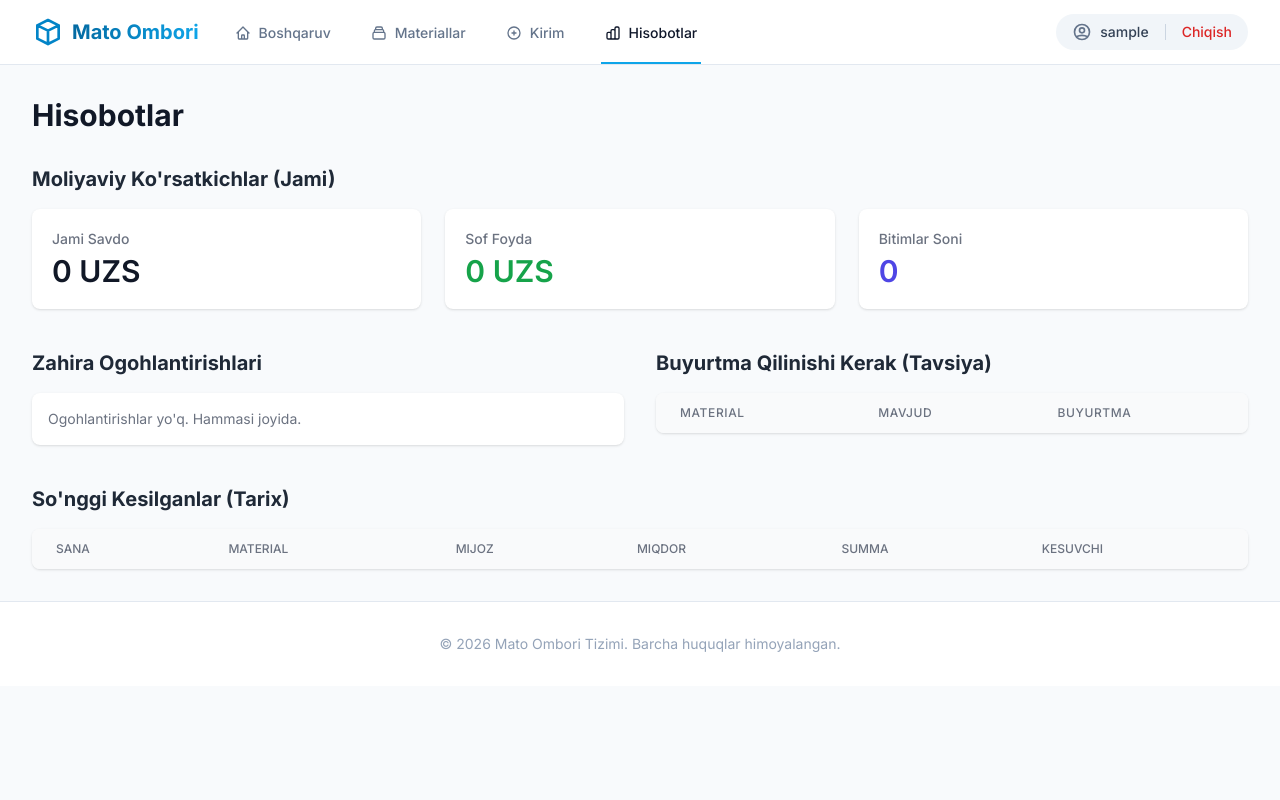
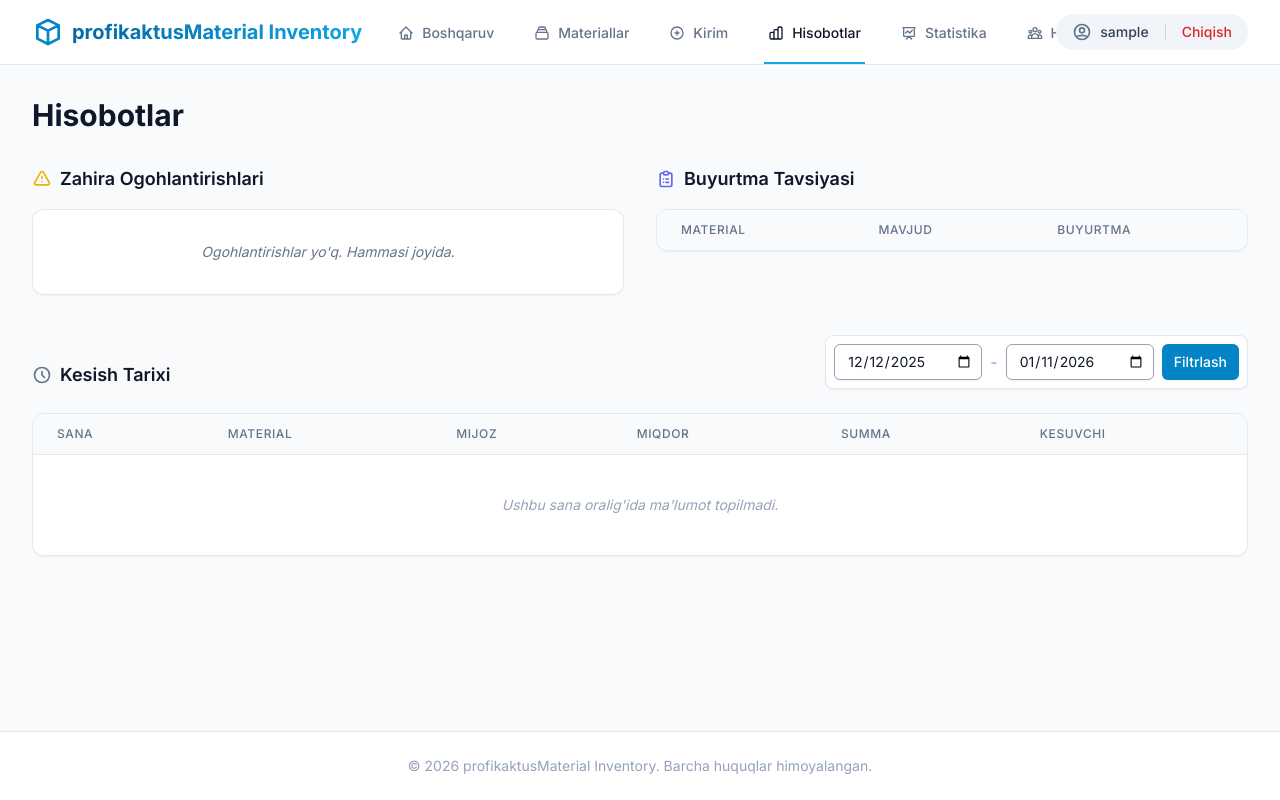
Before and after one commit to rasulkamolov/profikaktus, a PHP site: page /admin/reports.php in a window 1280 px wide. Run offline with PHP 8.4, Linux system fonts and the light colour scheme; the visitor is signed in with stand-in values (Sample User, id 1); data comes from the database, SQL or seed files in the repository; lists and menus that the app fills with data are empty; some libraries are stand-ins or nearby versions.

Commit message:
feat: Add statistics, date filters, and premium UI polish
- Implemented 'Statistika' page with Chart.js for financial visualization and date range filtering.
- Updated 'Hisobotlar' page to include date filters for transaction history.
- Refactored User Management to 'Hodimlar boshqaruvi' (Employees) with Edit capabilities.
- Polished UI with 'profikaktusMaterial Inventory' branding, fixed footer, and higher contrast input borders.
- Implemented split Meter/CM inputs across all forms.

```diff
--- a/public/admin/reports.php
+++ b/public/admin/reports.php
@@ -5,7 +5,11 @@ require_once __DIR__ . '/../../src/functions.php';
 
 require_role('admin');
 
-// 1. Stock Alerts
+// Date Filter
+$start_date = $_GET['start_date'] ?? date('Y-m-d', strtotime('-30 days'));
+$end_date = $_GET['end_date'] ?? date('Y-m-d');
+
+// 1. Stock Alerts (Real-time, not filtered by date)
 $alerts_query = "
     SELECT m.*,
     (SELECT COALESCE(SUM(current_length), 0) FROM rolls WHERE material_id = m.id) as total_stock
@@ -15,7 +19,7 @@ $alerts_query = "
 ";
 $alerts = $db->query($alerts_query);
 
-// 2. Reorder Report (Max - Current)
+// 2. Reorder Report (Real-time)
 $reorder_query = "
     SELECT m.name, m.max_stock_level,
     (SELECT COALESCE(SUM(current_length), 0) FROM rolls WHERE material_id = m.id) as total_stock
@@ -25,52 +29,40 @@ $reorder_query = "
 ";
 $reorder = $db->query($reorder_query);
 
-// 3. Profit/Loss Report (Overall)
-// Aggregate profit
-$profit_data = $db->querySingle("SELECT SUM(profit) as total_profit, SUM(price_sold) as total_revenue, COUNT(*) as total_sales FROM cuts", true);
-
-// Recent Transactions
-$transactions = $db->query("
+// 3. Transactions Filtered by Date
+$transactions_query = "
     SELECT c.*, m.name as material_name, u.username
     FROM cuts c
     JOIN materials m ON c.material_id = m.id
     JOIN users u ON c.user_id = u.id
+    WHERE date(c.created_at) BETWEEN :start AND :end
     ORDER BY c.created_at DESC
-    LIMIT 20
-");
+";
+$stmt = $db->prepare($transactions_query);
+$stmt->bindValue(':start', $start_date, SQLITE3_TEXT);
+$stmt->bindValue(':end', $end_date, SQLITE3_TEXT);
+$transactions = $stmt->execute();
 
 include __DIR__ . '/../../src/templates/header.php';
 ?>
 
-<div class="mb-8">
-    <h1 class="text-3xl font-bold text-gray-900">Hisobotlar</h1>
-</div>
-
-<!-- Financial Summary -->
-<div class="mb-10">
-    <h2 class="text-xl font-bold text-gray-800 mb-4">Moliyaviy Ko'rsatkichlar (Jami)</h2>
-    <div class="grid grid-cols-1 md:grid-cols-3 gap-6">
-        <div class="bg-white overflow-hidden shadow rounded-lg p-5">
-            <dt class="text-sm font-medium text-gray-500 truncate">Jami Savdo</dt>
-            <dd class="mt-1 text-3xl font-semibold text-gray-900"><?php echo format_currency($profit_data['total_revenue'] ?? 0); ?></dd>
-        </div>
-        <div class="bg-white overflow-hidden shadow rounded-lg p-5">
-            <dt class="text-sm font-medium text-gray-500 truncate">Sof Foyda</dt>
-            <dd class="mt-1 text-3xl font-semibold text-green-600"><?php echo format_currency($profit_data['total_profit'] ?? 0); ?></dd>
-        </div>
-        <div class="bg-white overflow-hidden shadow rounded-lg p-5">
-            <dt class="text-sm font-medium text-gray-500 truncate">Bitimlar Soni</dt>
-            <dd class="mt-1 text-3xl font-semibold text-indigo-600"><?php echo $profit_data['total_sales'] ?? 0; ?></dd>
-        </div>
+<div class="md:flex md:items-center md:justify-between mb-8">
+    <div class="flex-1 min-w-0">
+        <h2 class="text-2xl font-bold leading-7 text-slate-900 sm:text-3xl sm:truncate">
+            Hisobotlar
+        </h2>
     </div>
 </div>
 
 <div class="grid grid-cols-1 lg:grid-cols-2 gap-8 mb-10">
     <!-- Stock Alerts -->
     <div>
-        <h2 class="text-xl font-bold text-gray-800 mb-4">Zahira Ogohlantirishlari</h2>
-        <div class="bg-white shadow overflow-hidden sm:rounded-lg">
-            <ul class="divide-y divide-gray-200">
+        <h2 class="text-lg font-semibold text-slate-900 mb-4 flex items-center">
+            <svg class="w-5 h-5 mr-2 text-yellow-500" fill="none" viewBox="0 0 24 24" stroke="currentColor"><path stroke-linecap="round" stroke-linejoin="round" stroke-width="2" d="M12 9v2m0 4h.01m-6.938 4h13.856c1.54 0 2.502-1.667 1.732-3L13.732 4c-.77-1.333-2.694-1.333-3.464 0L3.34 16c-.77 1.333.192 3 1.732 3z" /></svg>
+            Zahira Ogohlantirishlari
+        </h2>
+        <div class="bg-white shadow-sm rounded-xl overflow-hidden border border-slate-200">
+            <ul class="divide-y divide-slate-200">
                 <?php
                 $has_alerts = false;
                 while ($row = $alerts->fetchArray(SQLITE3_ASSOC)):
@@ -78,15 +70,15 @@ include __DIR__ . '/../../src/templates/header.php';
                     $is_critical = $row['total_stock'] < $row['min_stock_critical'];
                     $badge_color = $is_critical ? 'bg-red-100 text-red-800' : 'bg-yellow-100 text-yellow-800';
                 ?>
-                <li class="px-4 py-4 flex items-center justify-between">
-                    <span class="text-sm font-medium text-gray-900"><?php echo htmlspecialchars($row['name']); ?></span>
-                    <span class="px-2 inline-flex text-xs leading-5 font-semibold rounded-full <?php echo $badge_color; ?>">
+                <li class="px-6 py-4 flex items-center justify-between hover:bg-slate-50 transition-colors">
+                    <span class="text-sm font-medium text-slate-900"><?php echo htmlspecialchars($row['name']); ?></span>
+                    <span class="px-2.5 py-0.5 inline-flex text-xs leading-5 font-semibold rounded-full <?php echo $badge_color; ?>">
                         <?php echo $row['total_stock']; ?> m qoldi
                     </span>
                 </li>
                 <?php endwhile; ?>
                 <?php if (!$has_alerts): ?>
-                <li class="px-4 py-4 text-sm text-gray-500">Ogohlantirishlar yo'q. Hammasi joyida.</li>
+                <li class="px-6 py-8 text-center text-sm text-slate-500 italic">Ogohlantirishlar yo'q. Hammasi joyida.</li>
                 <?php endif; ?>
             </ul>
         </div>
@@ -94,25 +86,28 @@ include __DIR__ . '/../../src/templates/header.php';
 
     <!-- Reorder Report -->
     <div>
-        <h2 class="text-xl font-bold text-gray-800 mb-4">Buyurtma Qilinishi Kerak (Tavsiya)</h2>
-        <div class="bg-white shadow overflow-hidden sm:rounded-lg">
-            <table class="min-w-full divide-y divide-gray-200">
-                <thead class="bg-gray-50">
+        <h2 class="text-lg font-semibold text-slate-900 mb-4 flex items-center">
+            <svg class="w-5 h-5 mr-2 text-indigo-500" fill="none" viewBox="0 0 24 24" stroke="currentColor"><path stroke-linecap="round" stroke-linejoin="round" stroke-width="2" d="M9 5H7a2 2 0 00-2 2v12a2 2 0 002 2h10a2 2 0 002-2V7a2 2 0 00-2-2h-2M9 5a2 2 0 002 2h2a2 2 0 002-2M9 5a2 2 0 012-2h2a2 2 0 012 2m-3 7h3m-3 4h3m-6-4h.01M9 16h.01" /></svg>
+            Buyurtma Tavsiyasi
+        </h2>
+        <div class="bg-white shadow-sm rounded-xl overflow-hidden border border-slate-200">
+            <table class="min-w-full divide-y divide-slate-200">
+                <thead class="bg-slate-50">
                     <tr>
-                        <th scope="col" class="px-6 py-3 text-left text-xs font-medium text-gray-500 uppercase tracking-wider">Material</th>
-                        <th scope="col" class="px-6 py-3 text-left text-xs font-medium text-gray-500 uppercase tracking-wider">Mavjud</th>
-                        <th scope="col" class="px-6 py-3 text-left text-xs font-medium text-gray-500 uppercase tracking-wider">Buyurtma</th>
+                        <th scope="col" class="px-6 py-3 text-left text-xs font-medium text-slate-500 uppercase tracking-wider">Material</th>
+                        <th scope="col" class="px-6 py-3 text-left text-xs font-medium text-slate-500 uppercase tracking-wider">Mavjud</th>
+                        <th scope="col" class="px-6 py-3 text-left text-xs font-medium text-slate-500 uppercase tracking-wider">Buyurtma</th>
                     </tr>
                 </thead>
-                <tbody class="bg-white divide-y divide-gray-200">
+                <tbody class="bg-white divide-y divide-slate-200">
                     <?php while ($row = $reorder->fetchArray(SQLITE3_ASSOC)):
                         $needed = $row['max_stock_level'] - $row['total_stock'];
                         if ($needed <= 0) continue;
                     ?>
-                    <tr>
-                        <td class="px-6 py-4 whitespace-nowrap text-sm font-medium text-gray-900"><?php echo htmlspecialchars($row['name']); ?></td>
-                        <td class="px-6 py-4 whitespace-nowrap text-sm text-gray-500"><?php echo $row['total_stock']; ?></td>
-                        <td class="px-6 py-4 whitespace-nowrap text-sm text-indigo-600 font-bold">+<?php echo $needed; ?></td>
+                    <tr class="hover:bg-slate-50 transition-colors">
+                        <td class="px-6 py-4 whitespace-nowrap text-sm font-medium text-slate-900"><?php echo htmlspecialchars($row['name']); ?></td>
+                        <td class="px-6 py-4 whitespace-nowrap text-sm text-slate-500"><?php echo $row['total_stock']; ?></td>
+                        <td class="px-6 py-4 whitespace-nowrap text-sm text-primary-600 font-bold">+<?php echo $needed; ?></td>
                     </tr>
                     <?php endwhile; ?>
                 </tbody>
@@ -121,32 +116,58 @@ include __DIR__ . '/../../src/templates/header.php';
     </div>
 </div>
 
-<!-- Recent Transactions -->
-<div>
-    <h2 class="text-xl font-bold text-gray-800 mb-4">So'nggi Kesilganlar (Tarix)</h2>
-    <div class="bg-white shadow overflow-hidden sm:rounded-lg overflow-x-auto">
-        <table class="min-w-full divide-y divide-gray-200">
-            <thead class="bg-gray-50">
+<!-- Transactions Filter -->
+<div class="mb-6 flex flex-col sm:flex-row sm:items-end justify-between gap-4">
+    <h2 class="text-lg font-semibold text-slate-900 flex items-center">
+        <svg class="w-5 h-5 mr-2 text-slate-500" fill="none" viewBox="0 0 24 24" stroke="currentColor"><path stroke-linecap="round" stroke-linejoin="round" stroke-width="2" d="M12 8v4l3 3m6-3a9 9 0 11-18 0 9 9 0 0118 0z" /></svg>
+        Kesish Tarixi
+    </h2>
+    <form class="flex space-x-2 bg-white p-2 rounded-lg shadow-sm border border-slate-200">
+        <div class="relative">
+            <input type="date" name="start_date" value="<?php echo $start_date; ?>" class="border-slate-300 rounded-md text-sm shadow-sm focus:border-primary-500 focus:ring-primary-500 py-1.5 pl-3 pr-2">
+        </div>
+        <span class="text-slate-400 self-center">-</span>
+        <div class="relative">
+            <input type="date" name="end_date" value="<?php echo $end_date; ?>" class="border-slate-300 rounded-md text-sm shadow-sm focus:border-primary-500 focus:ring-primary-500 py-1.5 pl-3 pr-2">
+        </div>
+        <button type="submit" class="bg-primary-600 text-white px-3 py-1.5 rounded-md text-sm font-medium hover:bg-primary-700 shadow-sm transition-colors">Filtrlash</button>
+    </form>
+</div>
+
+<!-- Transactions Table -->
+<div class="bg-white shadow-sm rounded-xl overflow-hidden border border-slate-200 mb-8">
+    <div class="overflow-x-auto">
+        <table class="min-w-full divide-y divide-slate-200">
+            <thead class="bg-slate-50">
                 <tr>
-                    <th class="px-6 py-3 text-left text-xs font-medium text-gray-500 uppercase">Sana</th>
-                    <th class="px-6 py-3 text-left text-xs font-medium text-gray-500 uppercase">Material</th>
-                    <th class="px-6 py-3 text-left text-xs font-medium text-gray-500 uppercase">Mijoz</th>
-                    <th class="px-6 py-3 text-left text-xs font-medium text-gray-500 uppercase">Miqdor</th>
-                    <th class="px-6 py-3 text-left text-xs font-medium text-gray-500 uppercase">Summa</th>
-                    <th class="px-6 py-3 text-left text-xs font-medium text-gray-500 uppercase">Kesuvchi</th>
+                    <th class="px-6 py-3 text-left text-xs font-medium text-slate-500 uppercase tracking-wider">Sana</th>
+                    <th class="px-6 py-3 text-left text-xs font-medium text-slate-500 uppercase tracking-wider">Material</th>
+                    <th class="px-6 py-3 text-left text-xs font-medium text-slate-500 uppercase tracking-wider">Mijoz</th>
+                    <th class="px-6 py-3 text-left text-xs font-medium text-slate-500 uppercase tracking-wider">Miqdor</th>
+                    <th class="px-6 py-3 text-left text-xs font-medium text-slate-500 uppercase tracking-wider">Summa</th>
+                    <th class="px-6 py-3 text-left text-xs font-medium text-slate-500 uppercase tracking-wider">Kesuvchi</th>
                 </tr>
             </thead>
-            <tbody class="bg-white divide-y divide-gray-200">
-                <?php while ($row = $transactions->fetchArray(SQLITE3_ASSOC)): ?>
-                <tr>
-                    <td class="px-6 py-4 whitespace-nowrap text-sm text-gray-500"><?php echo $row['created_at']; ?></td>
-                    <td class="px-6 py-4 whitespace-nowrap text-sm font-medium text-gray-900"><?php echo htmlspecialchars($row['material_name']); ?></td>
-                    <td class="px-6 py-4 whitespace-nowrap text-sm text-gray-500"><?php echo htmlspecialchars($row['customer_name']); ?></td>
-                    <td class="px-6 py-4 whitespace-nowrap text-sm text-gray-500"><?php echo $row['length_cut']; ?> m</td>
-                    <td class="px-6 py-4 whitespace-nowrap text-sm text-gray-900"><?php echo format_currency($row['price_sold']); ?></td>
-                    <td class="px-6 py-4 whitespace-nowrap text-sm text-gray-500"><?php echo htmlspecialchars($row['username']); ?></td>
+            <tbody class="bg-white divide-y divide-slate-200">
+                <?php
+                $has_trans = false;
+                while ($row = $transactions->fetchArray(SQLITE3_ASSOC)):
+                    $has_trans = true;
+                ?>
+                <tr class="hover:bg-slate-50 transition-colors">
+                    <td class="px-6 py-4 whitespace-nowrap text-sm text-slate-500"><?php echo date('d.m.Y H:i', strtotime($row['created_at'])); ?></td>
+                    <td class="px-6 py-4 whitespace-nowrap text-sm font-medium text-slate-900"><?php echo htmlspecialchars($row['material_name']); ?></td>
+                    <td class="px-6 py-4 whitespace-nowrap text-sm text-slate-500"><?php echo htmlspecialchars($row['customer_name']); ?></td>
+                    <td class="px-6 py-4 whitespace-nowrap text-sm text-slate-700 font-medium"><?php echo $row['length_cut']; ?> m</td>
+                    <td class="px-6 py-4 whitespace-nowrap text-sm text-primary-600 font-bold"><?php echo format_currency($row['price_sold']); ?></td>
+                    <td class="px-6 py-4 whitespace-nowrap text-sm text-slate-500"><?php echo htmlspecialchars($row['username']); ?></td>
                 </tr>
                 <?php endwhile; ?>
+                <?php if (!$has_trans): ?>
+                <tr>
+                    <td colspan="6" class="px-6 py-10 text-center text-sm text-slate-400 italic">Ushbu sana oralig'ida ma'lumot topilmadi.</td>
+                </tr>
+                <?php endif; ?>
             </tbody>
         </table>
     </div>
--- a/src/templates/footer.php
+++ b/src/templates/footer.php
@@ -1,8 +1,8 @@
     </main>
-    <footer class="bg-white border-t border-slate-200 mt-auto">
-        <div class="max-w-7xl mx-auto py-8 px-4 sm:px-6 lg:px-8">
+    <footer class="bg-white border-t border-slate-200 w-full mt-auto">
+        <div class="max-w-7xl mx-auto py-6 px-4 sm:px-6 lg:px-8">
             <p class="text-center text-slate-400 text-sm">
-                &copy; <?php echo date('Y'); ?> Mato Ombori Tizimi. Barcha huquqlar himoyalangan.
+                &copy; <?php echo date('Y'); ?> profikaktusMaterial Inventory. Barcha huquqlar himoyalangan.
             </p>
         </div>
     </footer>
--- a/src/templates/header.php
+++ b/src/templates/header.php
@@ -3,9 +3,10 @@
 <head>
     <meta charset="UTF-8">
     <meta name="viewport" content="width=device-width, initial-scale=1.0">
-    <title>Mato Ombori</title>
+    <title>profikaktusMaterial Inventory</title>
     <!-- Tailwind CSS -->
     <script src="https://cdn.tailwindcss.com"></script>
+    <script src="https://cdn.jsdelivr.net/npm/chart.js"></script>
     <script>
         tailwind.config = {
             theme: {
@@ -34,9 +35,17 @@
     <link href="https://fonts.googleapis.com/css2?family=Inter:wght@300;400;500;600;700&display=swap" rel="stylesheet">
     <style>
         body { font-family: 'Inter', sans-serif; }
+        /* Thicker inputs and borders */
+        input, select, textarea {
+            border-width: 1px !important;
+            border-color: #94a3b8 !important; /* slate-400 */
+        }
+        input:focus, select:focus, textarea:focus {
+            border-color: #0ea5e9 !important; /* primary-500 */
+        }
     </style>
 </head>
-<body class="h-full text-slate-900">
+<body class="h-full text-slate-900 flex flex-col">
     <nav class="bg-white border-b border-slate-200 sticky top-0 z-50">
         <div class="max-w-7xl mx-auto px-4 sm:px-6 lg:px-8">
             <div class="flex justify-between h-16">
@@ -46,7 +55,7 @@
                         <svg class="h-8 w-8 text-primary-600 mr-2" fill="none" viewBox="0 0 24 24" stroke="currentColor">
                             <path stroke-linecap="round" stroke-linejoin="round" stroke-width="2" d="M20 7l-8-4-8 4m16 0l-8 4m8-4v10l-8 4m0-10L4 7m8 4v10M4 7v10l8 4" />
                         </svg>
-                        <span class="text-xl font-bold bg-clip-text text-transparent bg-gradient-to-r from-primary-700 to-primary-500">Mato Ombori</span>
+                        <span class="text-xl font-bold bg-clip-text text-transparent bg-gradient-to-r from-primary-700 to-primary-500">profikaktusMaterial Inventory</span>
                     </div>
                     <?php if (isset($_SESSION['role'])): ?>
                     <div class="hidden sm:ml-8 sm:flex sm:space-x-8">
@@ -72,6 +81,14 @@
                             <a href="../admin/reports.php" class="<?php echo ($current_page == 'reports.php') ? $nav_active_class : $nav_inactive_class; ?>">
                                 <svg class="w-4 h-4 mr-2" fill="none" viewBox="0 0 24 24" stroke="currentColor"><path stroke-linecap="round" stroke-linejoin="round" stroke-width="2" d="M9 19v-6a2 2 0 00-2-2H5a2 2 0 00-2 2v6a2 2 0 002 2h2a2 2 0 002-2zm0 0V9a2 2 0 012-2h2a2 2 0 012 2v10m-6 0a2 2 0 002 2h2a2 2 0 002-2m0 0V5a2 2 0 012-2h2a2 2 0 012 2v14a2 2 0 01-2 2h-2a2 2 0 01-2-2z" /></svg>
                                 Hisobotlar
+                            </a>
+                            <a href="../admin/statistics.php" class="<?php echo ($current_page == 'statistics.php') ? $nav_active_class : $nav_inactive_class; ?>">
+                                <svg class="w-4 h-4 mr-2" fill="none" viewBox="0 0 24 24" stroke="currentColor"><path stroke-linecap="round" stroke-linejoin="round" stroke-width="2" d="M7 12l3-3 3 3 4-4M8 21l4-4 4 4M3 4h18M4 4h16v12a1 1 0 01-1 1H5a1 1 0 01-1-1V4z" /></svg>
+                                Statistika
+                            </a>
+                             <a href="../admin/employees.php" class="<?php echo ($current_page == 'employees.php' || $current_page == 'user_form.php') ? $nav_active_class : $nav_inactive_class; ?>">
+                                <svg class="w-4 h-4 mr-2" fill="none" viewBox="0 0 24 24" stroke="currentColor"><path stroke-linecap="round" stroke-linejoin="round" stroke-width="2" d="M17 20h5v-2a3 3 0 00-5.356-1.857M17 20H7m10 0v-2c0-.656-.126-1.283-.356-1.857M7 20H2v-2a3 3 0 015.356-1.857M7 20v-2c0-.656.126-1.283.356-1.857m0 0a5.002 5.002 0 019.288 0M15 7a3 3 0 11-6 0 3 3 0 016 0zm6 3a2 2 0 11-4 0 2 2 0 014 0zM7 10a2 2 0 11-4 0 2 2 0 014 0z" /></svg>
+                                Hodimlar
                             </a>
                         <?php else: ?>
                             <a href="../cutter/index.php" class="<?php echo ($current_page == 'index.php') ? $nav_active_class : $nav_inactive_class; ?>">
@@ -107,4 +124,4 @@
             </div>
         </div>
     </nav>
-    <main class="max-w-7xl mx-auto py-8 px-4 sm:px-6 lg:px-8">
+    <main class="max-w-7xl mx-auto py-8 px-4 sm:px-6 lg:px-8 flex-grow w-full">
```
Also changed, not shown: public/admin/employees.php (added, +190 -0 lines), public/admin/statistics.php (added, +235 -0 lines), public/admin/users.php (deleted, +0 -113 lines).
